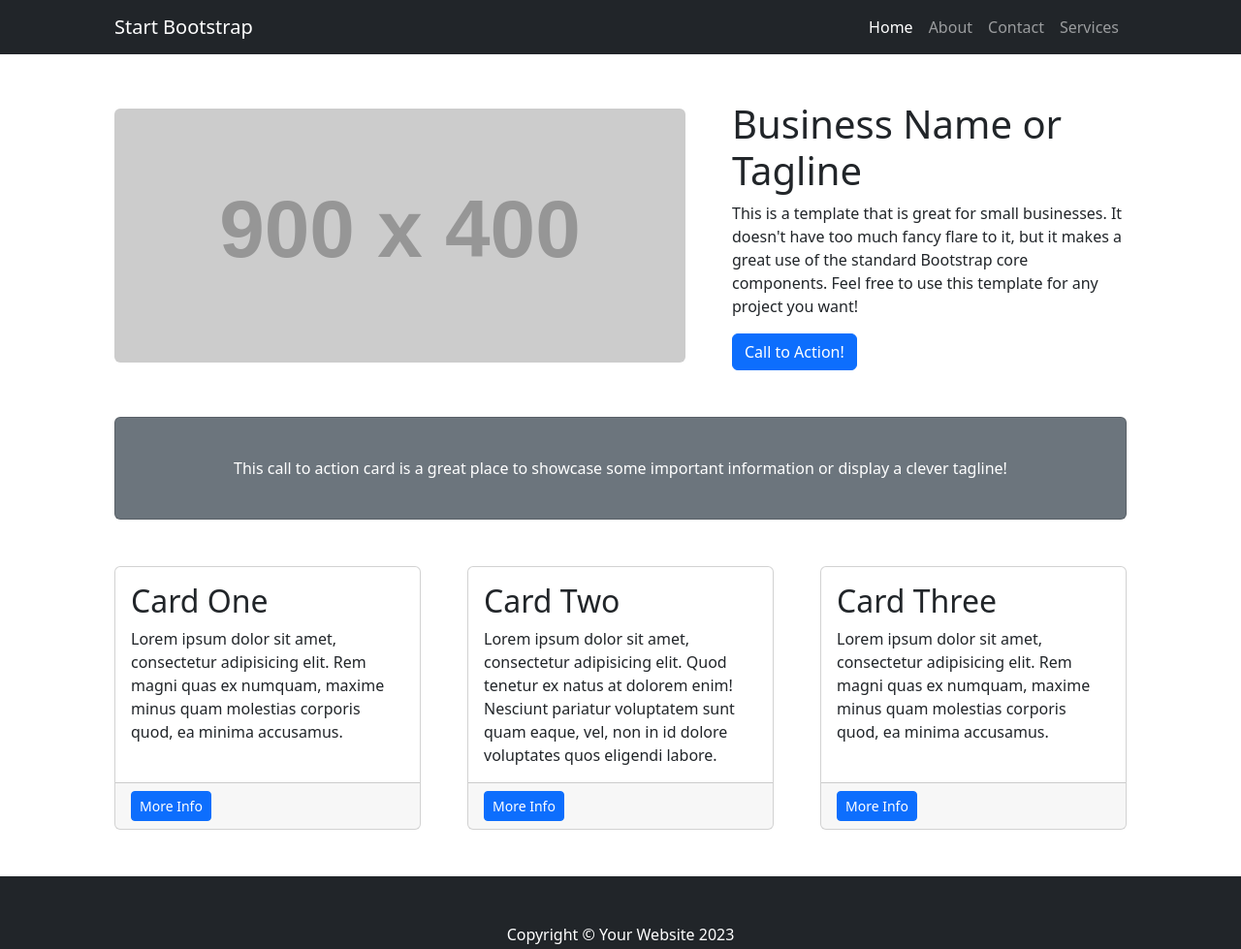
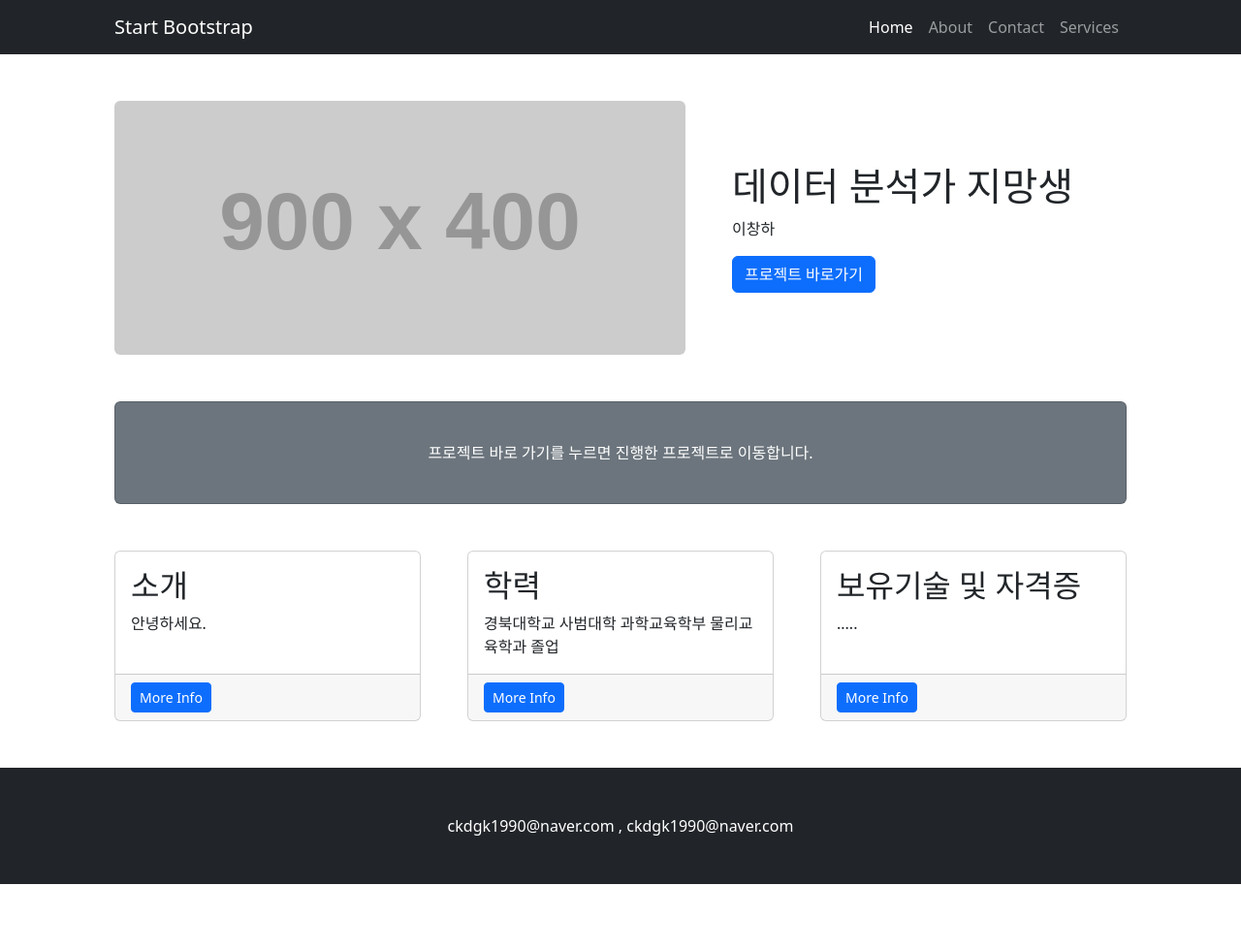
Before and after one commit to Lee-chang-ha-11/-.github.io, a plain HTML site: page index.html in a window 1280 px wide. Shown: the whole page at 97% size. After the commit the page ends 912 px from the top, so only its background shows below. Drawn offline with nearby package versions, Linux system fonts and the light colour scheme; placeholder pictures from the web are drawn by us.

Commit message:
Update index.html

```diff
--- a/index.html
+++ b/index.html
@@ -34,22 +34,22 @@
     <div class="row gx-4 gx-lg-5 align-items-center my-5">
         <div class="col-lg-7"><img class="img-fluid rounded mb-4 mb-lg-0" src="https://dummyimage.com/900x400/dee2e6/6c757d.jpg" alt="..." /></div>
         <div class="col-lg-5">
-                    <h1 class="font-weight-light">Business Name or Tagline</h1>
-                    <p>This is a template that is great for small businesses. It doesn't have too much fancy flare to it, but it makes a great use of the standard Bootstrap core components. Feel free to use this template for any project you want!</p>
-                    <a class="btn btn-primary" href="#!">Call to Action!</a>
+            <h1 class="font-weight-light">데이터 분석가 지망생</h1>
+            <p>이창하</p>
+            <a class="btn btn-primary" href="#!">프로젝트 바로가기</a>
         </div>
     </div>
     <!-- Call to Action-->
     <div class="card text-white bg-secondary my-5 py-4 text-center">
-                <div class="card-body"><p class="text-white m-0">This call to action card is a great place to showcase some important information or display a clever tagline!</p></div>
+        <div class="card-body"><p class="text-white m-0">프로젝트 바로 가기를 누르면 진행한 프로젝트로 이동합니다.</p></div>
     </div>
     <!-- Content Row-->
     <div class="row gx-4 gx-lg-5">
         <div class="col-md-4 mb-5">
             <div class="card h-100">
                 <div class="card-body">
-                            <h2 class="card-title">Card One</h2>
-                            <p class="card-text">Lorem ipsum dolor sit amet, consectetur adipisicing elit. Rem magni quas ex numquam, maxime minus quam molestias corporis quod, ea minima accusamus.</p>
+                    <h2 class="card-title">소개</h2>
+                    <p class="card-text">안녕하세요.</p>
                 </div>
                 <div class="card-footer"><a class="btn btn-primary btn-sm" href="#!">More Info</a></div>
             </div>
@@ -57,8 +57,8 @@
         <div class="col-md-4 mb-5">
             <div class="card h-100">
                 <div class="card-body">
-                            <h2 class="card-title">Card Two</h2>
-                            <p class="card-text">Lorem ipsum dolor sit amet, consectetur adipisicing elit. Quod tenetur ex natus at dolorem enim! Nesciunt pariatur voluptatem sunt quam eaque, vel, non in id dolore voluptates quos eligendi labore.</p>
+                    <h2 class="card-title">학력</h2>
+                    <p class="card-text">경북대학교 사범대학 과학교육학부 물리교육학과 졸업</p>
                 </div>
                 <div class="card-footer"><a class="btn btn-primary btn-sm" href="#!">More Info</a></div>
             </div>
@@ -66,8 +66,8 @@
         <div class="col-md-4 mb-5">
             <div class="card h-100">
                 <div class="card-body">
-                            <h2 class="card-title">Card Three</h2>
-                            <p class="card-text">Lorem ipsum dolor sit amet, consectetur adipisicing elit. Rem magni quas ex numquam, maxime minus quam molestias corporis quod, ea minima accusamus.</p>
+                    <h2 class="card-title">보유기술 및 자격증</h2>
+                    <p class="card-text">.....</p>
                 </div>
                 <div class="card-footer"><a class="btn btn-primary btn-sm" href="#!">More Info</a></div>
             </div>
@@ -76,7 +76,7 @@
 </div>
 <!-- Footer-->
 <footer class="py-5 bg-dark">
-            <div class="container px-4 px-lg-5"><p class="m-0 text-center text-white">Copyright &copy; Your Website 2023</p></div>
+    <div class="container px-4 px-lg-5"><p class="m-0 text-center text-white">ckdgk1990@naver.com , ckdgk1990@naver.com</p></div>
 </footer>
 <!-- Bootstrap core JS-->
 <script src="https://cdn.jsdelivr.net/npm/bootstrap@5.2.3/dist/js/bootstrap.bundle.min.js"></script>
```
Lines whose indentation alone changed are shown as unchanged.
